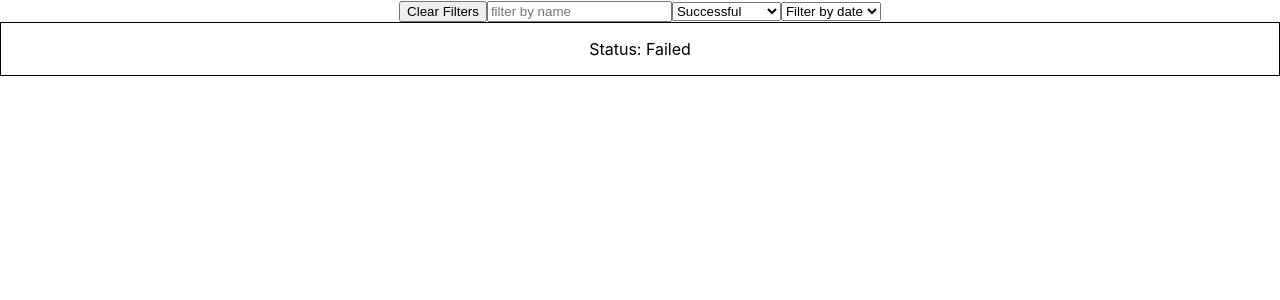
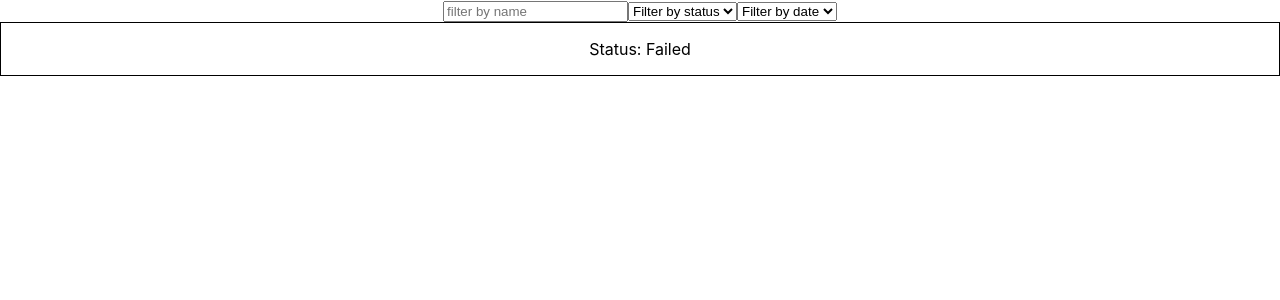
Before and after one commit to AndyCodez/spacex-api, a React (Create React App) app: page / in a window 1280 px wide. Shown: the top 300 px of the page. Built offline with nearby package versions, Linux system fonts and the light colour scheme; no server answers.

Commit message:
fix issue with clearing status

```diff
--- a/src/components/Filter.tsx
+++ b/src/components/Filter.tsx
@@ -28,7 +28,7 @@ export default function Filter() {
 
     const filteredByNameAndStatus = filteredByName ? filteredByName.filter((launch) => (
       filterStatus === launch.success
-    )) : launches.filter((launch) => (filterStatus === launch.success));
+    )) : launches.filter((launch) => ((filterStatus === launch.success) ? true : filteredByName));
 
     const filteredByNameStatusAndDate = filteredByNameAndStatus.filter((launch) => {
       const launchDate = new Date(launch.date_utc);
@@ -69,7 +69,7 @@ export default function Filter() {
   };
 
   const options: string[] = ['success', 'failed'];
-  const [selectedStatus, setSelectedStatus] = useState<string>(options[0]);
+  const [selectedStatus, setSelectedStatus] = useState<string>('');
 
   const handleFilterByStatus = (event: ChangeEvent<HTMLSelectElement>) => {
     setSelectedStatus(event.target.value);
@@ -86,7 +86,7 @@ export default function Filter() {
   const clearFilters = () => {
     setFilterName('');
     setFilterDate('');
-    setSelectedStatus(options[0]);
+    setSelectedStatus('');
 
     dispatch(setLaunches(launches));
   };
```
